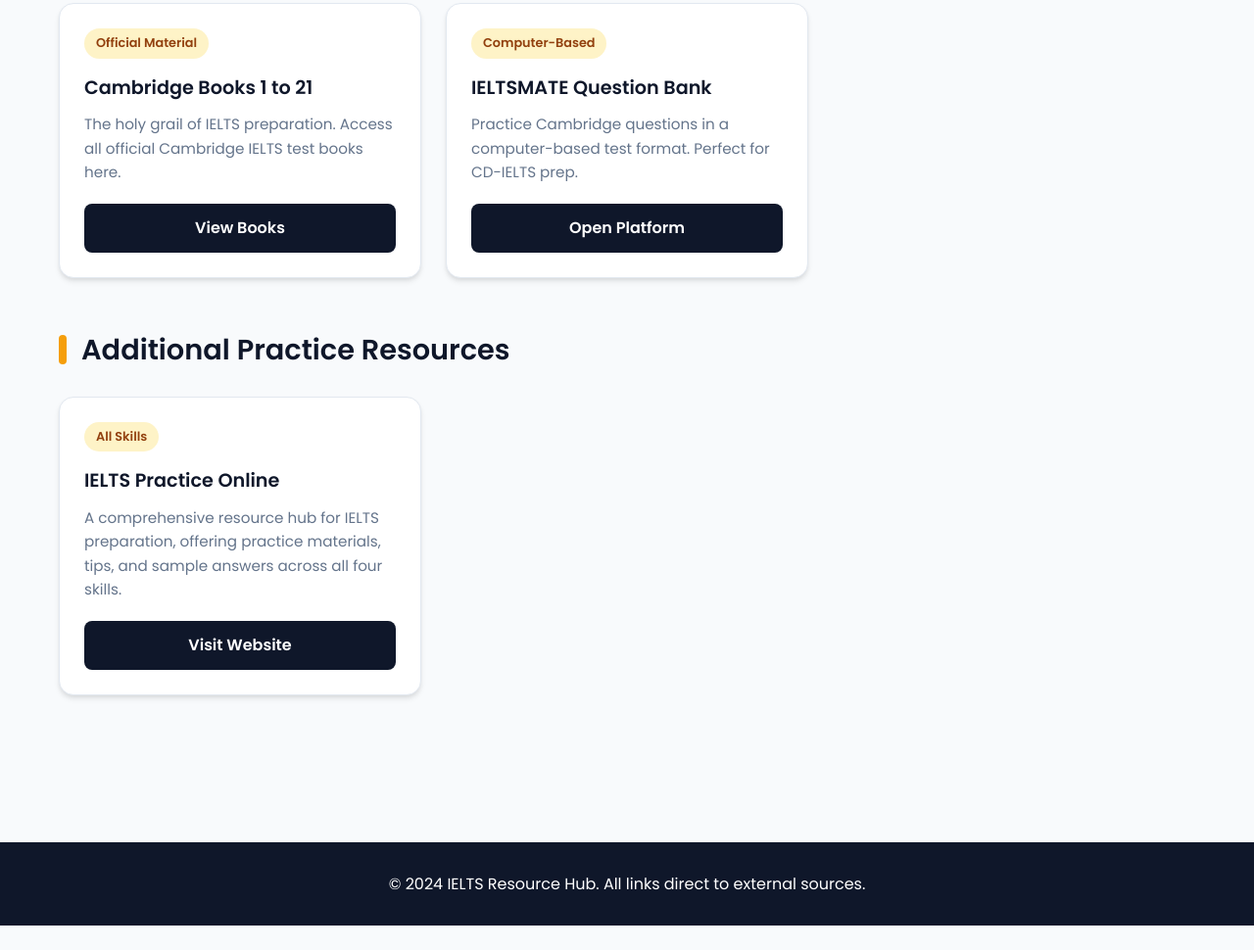
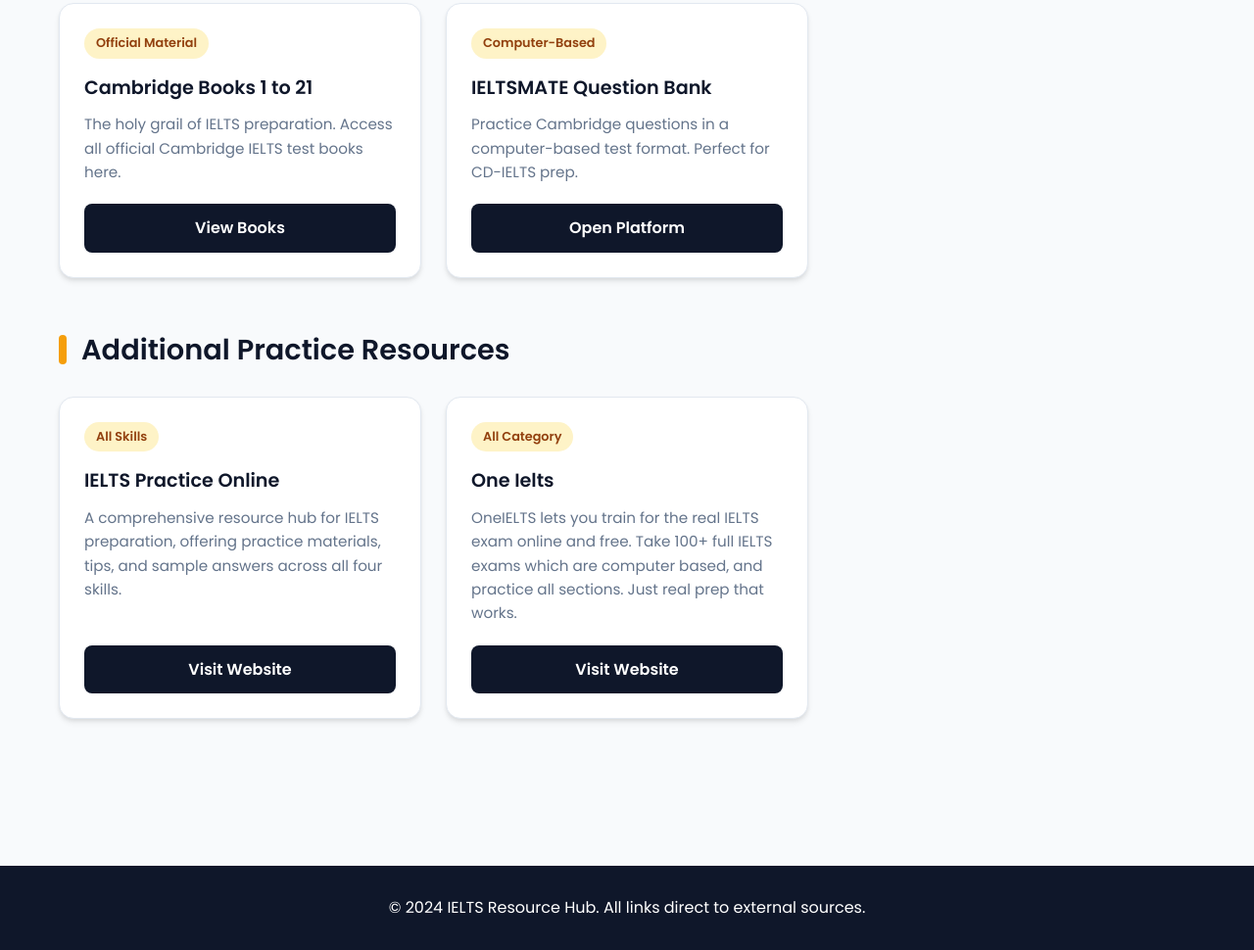
Before and after one commit to meetshaks/IELTS-Resource, a plain HTML site: page index.html in a window 1280 px wide. Shown: the part 748-1718 px from the top of the page at 98% size. Before the commit the page ends 1693 px from the top, so only its background shows below. Drawn offline with Linux system fonts and the light colour scheme.

Commit message:
Update index.html

```diff
--- a/index.html
+++ b/index.html
@@ -226,6 +226,13 @@
                     <a href="https://ieltspracticeonline.com/" target="_blank">Visit Website</a>
                 </div>
 
+                  <div class="card">
+                    <span class="card-tag">All Category</span>
+                    <h3>One Ielts</h3>
+                    <p>OneIELTS lets you train for the real IELTS exam online and free. Take 100+ full IELTS exams which are computer based, and practice all sections. Just real prep that works.</p>
+                    <a href="https://oneielts.com/ielts-listening/practice" target="_blank">Visit Website</a>
+                </div>
+
             </div>
         </div>
 
```
